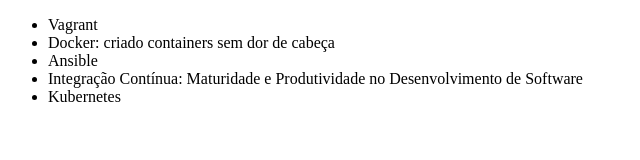
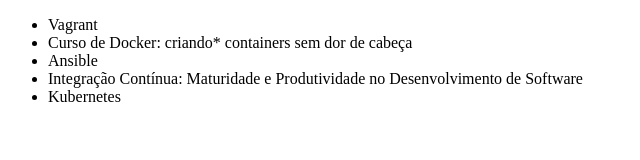
Before and after one commit to fernandorolimsilva/cursos-git-github-alura, a plain HTML site: page index.html in a window 1280 px wide. Shown: the full height of the page, 0-640 px from the left. Drawn offline with Linux system fonts and the light colour scheme.

Commit message:
Atualizando nome do curso de Docker.

```diff
--- a/index.html
+++ b/index.html
@@ -2,12 +2,12 @@
 <html lang="en">
 <head>
     <meta charset="UTF-8">
-    <title>Lista de Cursos de DEVOPS da Alura</title>
+    <title>Lista de Cursos de Devops* da Alura</title>
 </head>
 <body>
     <ul>
         <li>Vagrant</li>
-        <li>Docker: criado containers sem dor de cabeça</li>
+        <li>Curso de Docker: criando* containers sem dor de cabeça</li>
         <li>Ansible</li>
         <li>Integração Contínua: Maturidade e Produtividade no Desenvolvimento de Software</li>
         <li>Kubernetes</li>
```
